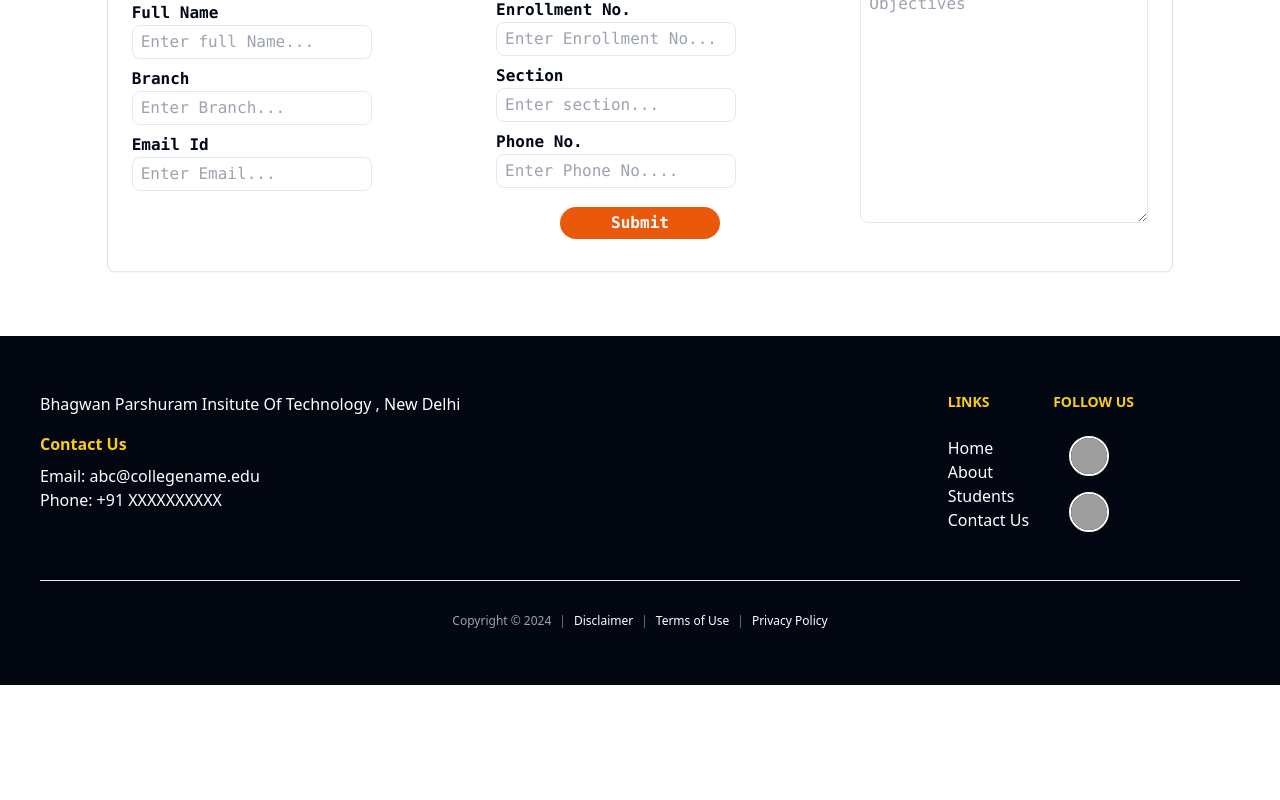
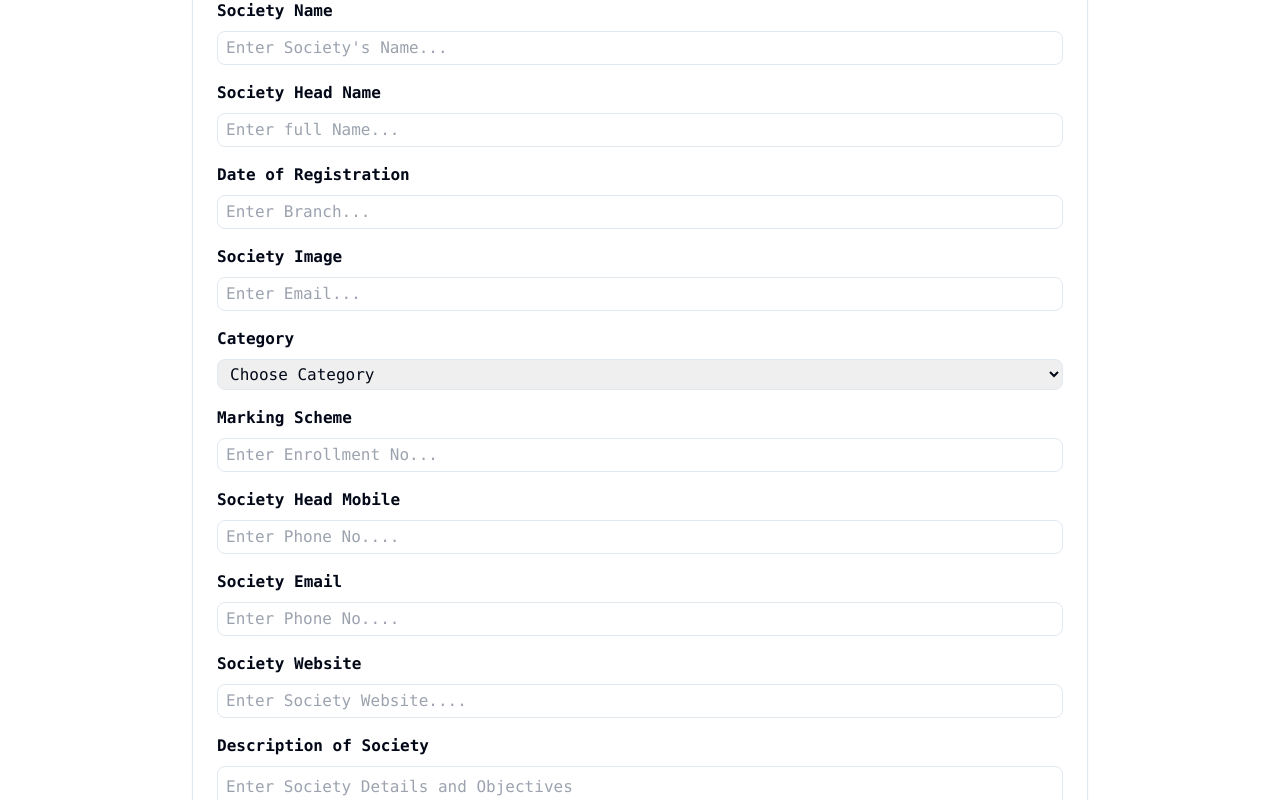
Before and after one commit to Chetan3327/SocietyManagementFrontend, a React (Vite) app: page /create in a window 1280 px wide. Shown: the part 920-1720 px from the top of the page. Before the commit the page ends 1605 px from the top, so only its background shows below. Built offline with nearby package versions, Linux system fonts and the light colour scheme; no server answers; grey boxes are pictures that could not be loaded.

Commit message:
improvements

```diff
--- a/src/components/Page-Components/CreateEventForm.tsx
+++ b/src/components/Page-Components/CreateEventForm.tsx
@@ -1,15 +1,15 @@
-import { zodResolver } from '@hookform/resolvers/zod'
-import { useForm } from 'react-hook-form'
-import { z } from 'zod'
+import { zodResolver } from "@hookform/resolvers/zod";
+import { useForm } from "react-hook-form";
+import { z } from "zod";
 
 const schema = z.object({
-    Title: z.string().nonempty('Title is required'),
-    Description: z.string().nonempty('Description is required'),
-    EventType: z.string().nonempty('Event Type is required'),
-    ModeOfEvent: z.string().nonempty('Mode of Event is required'),
-    Location: z.string().nonempty('Location is required'),
-    EventDateTime: z.string().nonempty('Event Date and Time is required'),
-})
+  Title: z.string().nonempty("Title is required"),
+  Description: z.string().nonempty("Description is required"),
+  EventType: z.string().nonempty("Event Type is required"),
+  ModeOfEvent: z.string().nonempty("Mode of Event is required"),
+  Location: z.string().nonempty("Location is required"),
+  EventDateTime: z.string().nonempty("Event Date and Time is required"),
+});
 
 const eventTypes = [
   "Workshop",
@@ -19,103 +19,118 @@ const eventTypes = [
   "Competition",
 ];
 
-const modesOfEvent = [
-    "Online",
-    "Offline",
-    "Hybrid",
-];
+const modesOfEvent = ["Online", "Offline", "Hybrid"];
 
-const classes = 'w-full px-3 py-1 block mt-2 border border-black-900 border-md text-gray-900 rounded bg-gray-200'
+const classes =
+  "w-full px-3 py-1 block mt-2 border border-black-900 border-md text-gray-900 rounded bg-gray-200";
 
 const CreateEventForm = () => {
+  type formData = z.infer<typeof schema>;
 
-    type formData = z.infer<typeof schema>
+  const {
+    register,
+    handleSubmit,
+    formState: { errors },
+  } = useForm<formData>({
+    resolver: zodResolver(schema),
+  });
 
-    const {register , handleSubmit , formState : {errors} }= useForm<formData>({
-        resolver: zodResolver(schema)
-    })
+  const onSubmit = (data: formData) => {
+    console.log(data);
+  };
 
-    const onSubmit = (data : formData) => {
-        console.log(data)
-    }
+  return (
+    <>
+      <div className="h-full w-full flex items-center justify-center flex-col bg-white py-10 px-4">
+        <form
+          onSubmit={handleSubmit(onSubmit)}
+          className="bg-white p-6 rounded-lg shadow-lg w-full max-w-screen-md"
+        >
+          <h2 className="mb-10 text-3xl font-bold text-center text-gray-900">
+            Register For The Event
+          </h2>
 
-    return(
-      <>
-         <div className='h-full w-full flex items-center justify-center flex-col bg-white py-10 px-4'>
-              <form onSubmit={handleSubmit(onSubmit)}
-               className='bg-white p-6 rounded-lg shadow-lg w-full max-w-screen-md'
+          <div className="flex flex-col">
+            <label
+              className="block text-gray-700 pt-2 font-bold md:text-left mb-1 sm:w-1/3 sm:pr-4"
+              htmlFor="Title"
             >
-             <h2 className='mb-10 text-3xl font-bold text-center text-gray-900'>Create Society Event Form</h2>
-
-             <div className='flex flex-col sm:flex-row mb-2'>
-                <label className='block text-gray-700 pt-2 font-bold md:text-left mb-1 sm:w-1/3 sm:pr-4' htmlFor='Title'>Title</label>
+              Full Name
+            </label>
             <input
-                className='bg-gray-200 appearance-none border-2 border-gray-200 rounded w-full py-2 px-4 text-gray-700 leading-right '
-                 type='text' id='Title'
-                 {...register('Title')} placeholder='Enter the Event Title'
+              className="bg-gray-200 appearance-none border-2 border-gray-200 rounded w-full py-2 px-4 text-gray-700 leading-right "
+              type="text"
+              id="Title"
+              placeholder="Enter Your Name"
             />
           </div>
-             {errors.Title && <span className='text-red-500'>{errors.Title.message}</span>}
 
-             <div className='flex flex-col sm:flex-row mb-2'>
-                <label className='block text-gray-700 pt-2 font-bold md:text-left mb-1 sm:w-1/3 sm:pr-4' htmlFor='Description'>Description</label>
-                <textarea
-                className='bg-gray-200 appearance-none border-2 border-gray-200 rounded w-full py-2 px-4 text-gray-700 leading-right '
-                  id='Description' rows={4}
-                 {...register('Description')} placeholder='Enter the Event Description'
-                ></textarea>
-             </div>
-             {errors.Description && <span className='text-red-500'>{errors.Description.message}</span>}
-
-             <div className='flex flex-col sm:flex-row mb-2'>
-                <label className='block text-gray-700 pt-2 font-bold md:text-left mb-1 sm:w-1/3 sm:pr-4' htmlFor='EventType'>Event Type</label>
-                <select {...register('EventType')} className={`${classes}`} >
-                        {
-                            eventTypes.map((type, index) => (
-                                <option value={type} key={index}>{type}</option>
-                            ))
-                        }
-                    </select>
-             </div>
-             {errors.EventType && <span className='text-red-500'>{errors.EventType.message}</span>}
-
-             <div className='flex flex-col sm:flex-row mb-2'>
-                <label className='block text-gray-700 pt-2 font-bold md:text-left mb-1 sm:w-1/3 sm:pr-4' htmlFor='ModeOfEvent'>Mode of Event</label>
-                <select {...register('ModeOfEvent')} className={`${classes}`} >
-                        {
-                            modesOfEvent.map((mode, index) => (
-                                <option value={mode} key={index}>{mode}</option>
-                            ))
-                        }
-                    </select>
-             </div>
-             {errors.ModeOfEvent && <span className='text-red-500'>{errors.ModeOfEvent.message}</span>}
-
-             <div className='flex flex-col sm:flex-row mb-2'>
-                <label className='block text-gray-700 pt-2 font-bold md:text-left mb-1 sm:w-1/3 sm:pr-4' htmlFor='Location'>Location</label>
+          <div className="flex flex-col">
+            <label
+              className="block text-gray-700 pt-2 font-bold md:text-left mb-1 sm:w-1/3 sm:pr-4"
+              htmlFor="Description"
+            >
+              Email
+            </label>
             <input
-                className='bg-gray-200 appearance-none border-2 border-gray-200 rounded w-full py-2 px-4 text-gray-700 leading-right '
-                 type='text' id='Location'
-                 {...register('Location')} placeholder='Enter the Event Location'
+              className="bg-gray-200 appearance-none border-2 border-gray-200 rounded w-full py-2 px-4 text-gray-700 leading-right "
+              type="text"
+              id="Title"
+              placeholder="Enter Your Email"
             />
           </div>
-             {errors.Location && <span className='text-red-500'>{errors.Location.message}</span>}
-
-             <div className='flex flex-col sm:flex-row mb-2'>
-                <label className='block text-gray-700 pt-2 font-bold md:text-left mb-1 sm:w-1/3 sm:pr-4' htmlFor='EventDateTime'>Event Date and Time</label>
+          <div className="flex flex-col">
+            <label
+              className="block text-gray-700 pt-2 font-bold md:text-left mb-1 sm:w-1/3 sm:pr-4"
+              htmlFor="Title"
+            >
+              Branch
+            </label>
             <input
-                className='bg-gray-200 appearance-none border-2 border-gray-200 rounded w-full py-2 px-4 text-gray-700 leading-right '
-                 type='datetime-local' id='EventDateTime'
-                 {...register('EventDateTime')} placeholder='Enter the Event Date and Time'
+              className="bg-gray-200 appearance-none border-2 border-gray-200 rounded w-full py-2 px-4 text-gray-700 leading-right "
+              type="text"
+              id="Title"
+              placeholder="Enter Your Branch"
             />
           </div>
-             {errors.EventDateTime && <span className='text-red-500'>{errors.EventDateTime.message}</span>}
-
-             <button type='submit' className='w-full px-2 py-3 mb-4 mt-4 text-xl bg-gray-800 text-white'>Submit</button>
+          <div className="flex flex-col">
+            <label
+              className="block text-gray-700 pt-2 font-bold md:text-left mb-1 sm:w-1/3 sm:pr-4"
+              htmlFor="Title"
+            >
+              Batch
+            </label>
+            <input
+              className="bg-gray-200 appearance-none border-2 border-gray-200 rounded w-full py-2 px-4 text-gray-700 leading-right "
+              type="text"
+              id="Title"
+              placeholder="Enter Your Name"
+            />
+          </div>
+          <div className="flex flex-col">
+            <label
+              className="block text-gray-700 pt-2 font-bold md:text-left mb-1 sm:w-1/3 sm:pr-4"
+              htmlFor="Title"
+            >
+              Enrollment Number
+            </label>
+            <input
+              className="bg-gray-200 appearance-none border-2 border-gray-200 rounded w-full py-2 px-4 text-gray-700 leading-right "
+              type="text"
+              id="Title"
+              placeholder="Enter Your Name"
+            />
+          </div>
+          <button
+            type="submit"
+            className="w-full px-2 py-3 mb-4 mt-4 text-xl bg-gray-800 text-white"
+          >
+            Submit
+          </button>
         </form>
       </div>
     </>
-    )
-}
+  );
+};
 
 export default CreateEventForm;
--- a/src/components/Page-Components/Events/EventCard.tsx
+++ b/src/components/Page-Components/Events/EventCard.tsx
@@ -58,7 +58,7 @@ const EventCard = ({ props }: { props: EventCardType }) => {
       </CardContent>
       <CardFooter>
         <Link
-          to={props.registrationLink}
+          to="/create-event/:societyid/:eventid"
           className=" bg-blue-500 text-white px-6 py-2 w-full text-center text-md rounded-full "
         >
           Click here to register
--- a/src/pages/GallaryGrid.tsx
+++ b/src/pages/GallaryGrid.tsx
@@ -1,5 +1,6 @@
 // GalleryGrid.tsx
 import React from "react";
+import { Link } from "react-router-dom";
 
 interface GalleryItem {
   id: number;
@@ -15,7 +16,8 @@ const GalleryGrid: React.FC<GalleryGridProps> = ({ items }) => {
   return (
     <div className="grid grid-cols-3 sm:grid-cols-2 md:grid-cols-3 lg:grid-cols-4 gap-4 p-4 mx-28">
       {items.map((item) => (
-        <div
+        <Link
+          to="/gallery/:Societyid/:ImageId"
           key={item.id}
           className="relative overflow-hidden rounded-lg shadow-lg hover:transition-all hover:scale-120 hover:duration-300"
         >
@@ -24,7 +26,7 @@ const GalleryGrid: React.FC<GalleryGridProps> = ({ items }) => {
             alt={item.alt}
             className="w-full h-full object-cover"
           />
-        </div>
+        </Link>
       ))}
     </div>
   );
--- a/src/pages/SocietyForm.tsx
+++ b/src/pages/SocietyForm.tsx
@@ -4,12 +4,12 @@ import { useForm } from "react-hook-form";
 import { z } from "zod";
 
 const formval = z.object({
-  SocietyName: z.string().nonempty("Name is required"),
+  SocietyName: z.string().nonempty("Field is required"),
   HeadName: z.string().nonempty("Name is required"),
-  Enrollment: z.string().length(11, "Invalid enrollment number"),
+  Enrollment: z.string().length(11, "Invalid Input"),
   Section: z.string().nonempty("Section is required"),
-  email: z.string().nonempty("email is required"),
-  Branch: z.string().nonempty("enter a branch"),
+  email: z.string().nonempty("Email is required"),
+  Branch: z.string().nonempty("Enter a branch"),
   Describe: z.string().nonempty("About is required"),
   Phone: z.string().nonempty("Phone no. is required"),
   Category: z.string().nonempty("Select any one category"),
@@ -34,32 +34,32 @@ const SocietyForm = () => {
     <>
       <div className="relative w-full mx-auto">
         <img
-          className="h-screen md:h-80 w-full"
+          className="h-screen md:h-80 w-full object-cover"
           src="https://th.bing.com/th/id/OIP.xxSQ2fPtgcP8x4k8aD-ujgHaDt?w=331&h=174&c=7&r=0&o=5&dpr=1.3&pid=1.7"
           alt="BPIT img"
         />
         <div className="absolute inset-0 bg-black opacity-70 flex justify-center items-center flex-col">
-          <h2 className="font-bold text-xl lg:text-5xl text-white ">
+          <h2 className="font-bold text-xl lg:text-5xl text-white">
             Create Your Legacy
           </h2>
-          <p className="text-zinc-300 text-md lg:text-xl  mx-auto ">
+          <p className="text-zinc-300 text-md lg:text-xl mx-auto">
             Register Your Society Today and Lead the Way in Innovation
           </p>
         </div>
       </div>
 
-      <div className="w-full justify-center items-center flex mt-6">
-        <div className="w-10/12">
-          <h2 className="font-bold text-xl lg:text-2xl">
+      <div className="w-full flex justify-center items-center mt-6">
+        <div className="w-10/12 max-w-4xl">
+          <h2 className="font-bold text-xl lg:text-2xl text-center mb-4">
             Register Your New Society and Transform Campus Life
           </h2>
-          <hr className="font-bold text-black " />
-          <div className="flex flex-col md:flex-row gap-10 mt-5">
-            <p>
+          <hr className="mb-6" />
+          <div className="flex flex-col md:flex-row gap-10 mb-8">
+            <p className="text-justify">
               Lorem ipsum dolor sit amet consectetur adipisicing elit.
               Praesentium doloremque iure laborum neque quasi illo in reiciendis
               fugit assumenda eius dignissimos vel, architecto, vero quos quia.
-              Cum exercitationem in vero?Lorem ipsum dolor sit amet consectetur
+              Cum exercitationem in vero? Lorem ipsum dolor sit amet consectetur
               adipisicing elit. Modi voluptas quibusdam odit autem fuga impedit
               quis labore deserunt omnis illum molestias minus excepturi
               explicabo facere odio suscipit reprehenderit consequuntur ab
@@ -82,18 +82,17 @@ const SocietyForm = () => {
               <CardContent>
                 <form
                   onSubmit={handleSubmit(onSubmit)}
-                  className=" mt-6 flex flex-col "
+                  className="mt-6 flex flex-col space-y-4"
                 >
-                  <div className="flex flex-col md:flex-row justify-between">
+                  <div className="flex flex-col space-y-4">
                     <div>
-                      <div className="mb-2">
-                        <label htmlFor="name" className="mb-2 font-bold">
+                      <label htmlFor="name" className="mb-2 font-bold block">
                         Society Name
                       </label>
                       <input
                         type="text"
                         {...register("SocietyName")}
-                          className="lg:w-60 w-full border py-1 px-2 block rounded-lg"
+                        className="w-full border py-1 px-2 block rounded-lg"
                         placeholder="Enter Society's Name..."
                       />
                       {errors.SocietyName && (
@@ -102,14 +101,17 @@ const SocietyForm = () => {
                         </span>
                       )}
                     </div>
-                      <div className="mb-2">
-                        <label htmlFor="headname" className="mb-2 font-bold">
-                          Full Name
+                    <div>
+                      <label
+                        htmlFor="headname"
+                        className="mb-2 font-bold block"
+                      >
+                        Society Head Name
                       </label>
                       <input
                         type="text"
                         {...register("HeadName")}
-                          className="lg:w-60 w-full border py-1 px-2 block rounded-lg"
+                        className="w-full border py-1 px-2 block rounded-lg"
                         placeholder="Enter full Name..."
                       />
                       {errors.HeadName && (
@@ -118,14 +120,14 @@ const SocietyForm = () => {
                         </span>
                       )}
                     </div>
-                      <div className="mb-2">
-                        <label htmlFor="branch" className="mb-2 font-bold">
-                          Branch
+                    <div>
+                      <label htmlFor="branch" className="mb-2 font-bold block">
+                        Date of Registration
                       </label>
                       <input
                         type="text"
                         {...register("Branch")}
-                          className=" lg:w-60 w-full border py-1 px-2 block rounded-lg"
+                        className="w-full border py-1 px-2 block rounded-lg"
                         placeholder="Enter Branch..."
                       />
                       {errors.Branch && (
@@ -134,14 +136,14 @@ const SocietyForm = () => {
                         </span>
                       )}
                     </div>
-                      <div className="mb-2">
-                        <label htmlFor="email" className="mb-2 font-bold">
-                          Email Id
+                    <div>
+                      <label htmlFor="email" className="mb-2 font-bold block">
+                        Society Image
                       </label>
                       <input
                         type="text"
                         {...register("email")}
-                          className="lg:w-60 w-full border py-1 px-2 block rounded-lg"
+                        className="w-full border py-1 px-2 block rounded-lg"
                         placeholder="Enter Email..."
                       />
                       {errors.email && (
@@ -150,16 +152,17 @@ const SocietyForm = () => {
                         </span>
                       )}
                     </div>
-                    </div>
                     <div>
-                      <div className="mb-2">
-                        <label htmlFor="category" className="mb-2 font-bold">
+                      <label
+                        htmlFor="category"
+                        className="mb-2 font-bold block"
+                      >
                         Category
                       </label>
                       <select
                         {...register("Category")}
-                          className="w-full lg:w-60 border py-1 px-2 block rounded-lg"
-                          defaultValue={" "}
+                        className="w-full border py-1 px-2 block rounded-lg"
+                        defaultValue=""
                       >
                         <option value="">Choose Category</option>
                         <option value="Technical">Technical</option>
@@ -171,17 +174,17 @@ const SocietyForm = () => {
                         </span>
                       )}
                     </div>
-                      <div className="mb-2">
+                    <div>
                       <label
                         htmlFor="enrollmentno"
-                          className="mb-2 font-bold"
+                        className="mb-2 font-bold block"
                       >
-                          Enrollment No.
+                        Marking Scheme
                       </label>
                       <input
                         type="text"
                         {...register("Enrollment")}
-                          className="lg:w-60 w-full border py-1 px-2 block rounded-lg"
+                        className="w-full border py-1 px-2 block rounded-lg"
                         placeholder="Enter Enrollment No..."
                       />
                       {errors.Enrollment && (
@@ -190,30 +193,14 @@ const SocietyForm = () => {
                         </span>
                       )}
                     </div>
-                      <div className="mb-2">
-                        <label htmlFor="section" className="mb-2 font-bold">
-                          Section
-                        </label>
-                        <input
-                          type="text"
-                          {...register("Section")}
-                          className="lg:w-60 w-full border py-1 px-2 block rounded-lg"
-                          placeholder="Enter section..."
-                        />
-                        {errors.Section && (
-                          <span className="text-red-500 block">
-                            {errors.Section.message}
-                          </span>
-                        )}
-                      </div>
-                      <div className="mb-2">
-                        <label htmlFor="phone" className="mb-2 font-bold">
-                          Phone No.
+                    <div>
+                      <label htmlFor="phone" className="mb-2 font-bold block">
+                        Society Head Mobile
                       </label>
                       <input
                         type="text"
                         {...register("Phone")}
-                          className="lg:w-60 w-full border py-1 px-2 block rounded-lg"
+                        className="w-full border py-1 px-2 block rounded-lg"
                         placeholder="Enter Phone No...."
                       />
                       {errors.Phone && (
@@ -222,29 +209,58 @@ const SocietyForm = () => {
                         </span>
                       )}
                     </div>
+                    <div>
+                      <label htmlFor="phone" className="mb-2 font-bold block">
+                        Society Email
+                      </label>
+                      <input
+                        type="text"
+                        {...register("Phone")}
+                        className="w-full border py-1 px-2 block rounded-lg"
+                        placeholder="Enter Phone No...."
+                      />
+                      {errors.Phone && (
+                        <span className="text-red-500 block">
+                          {errors.Phone.message}
+                        </span>
+                      )}
                     </div>
-
                     <div>
-                      <label htmlFor="about" className="mb-2 font-bold">
-                        Describe your Society
+                      <label htmlFor="phone" className="mb-2 font-bold block">
+                        Society Website
+                      </label>
+                      <input
+                        type="text"
+                        {...register("Phone")}
+                        className="w-full border py-1 px-2 block rounded-lg"
+                        placeholder="Enter Society Website...."
+                      />
+                      {errors.Phone && (
+                        <span className="text-red-500 block">
+                          {errors.Phone.message}
+                        </span>
+                      )}
+                    </div>
+                    <div className="flex-1">
+                      <label htmlFor="about" className="mb-2 font-bold block">
+                        Description of Society
                       </label>
                       <textarea
                         {...register("Describe")}
-                        className="w-full lg:w-72 h-full border p-2 block rounded-lg"
+                        className="w-full h-full border p-2 block rounded-lg"
                         placeholder="Enter Society Details and Objectives"
-                      >
+                      />
                       {errors.Describe && (
                         <span className="text-red-500 block">
                           {errors.Describe.message}
                         </span>
                       )}
-                      </textarea>
                     </div>
                   </div>
-                  <div className="flex justify-center ">
+                  <div className="flex justify-center mt-4">
                     <button
                       type="submit"
-                      className=" my-2 bg-orange-600 text-white font-bold w-40 rounded-full text-center py-1"
+                      className="my-2 bg-orange-600 text-white font-bold w-40 rounded-full text-center py-1"
                     >
                       Submit
                     </button>
--- a/src/pages/SocietyGallery.tsx
+++ b/src/pages/SocietyGallery.tsx
@@ -82,7 +82,9 @@ const SocietyGallery = () => {
           <CarouselContent>
             {gallery.map(({ img }, index: number) => (
               <CarouselItem key={index} className="md:basis-1/4 lg:basis-1/5">
-                <img src={img} alt="bpit" className="object-fit h-40" />
+                <Link to="/gallery/:Societyid/:ImageId">
+                  <img src={img} alt="bpit" className="object-fit h-40" />
+                </Link>
               </CarouselItem>
             ))}
           </CarouselContent>
```
Also changed, not shown: src/App.tsx (+6 -1 lines), src/pages/ViewPhoto.tsx (added, +58 -0 lines). Lines whose indentation alone changed are shown as unchanged.
